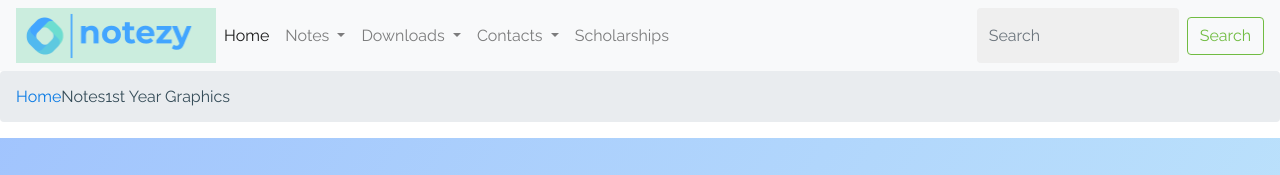
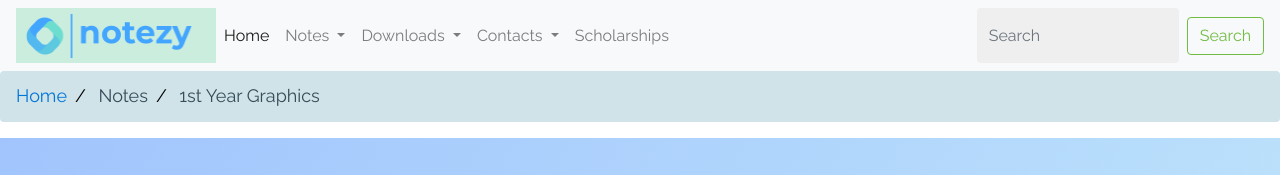
Before and after one commit to sidan-1999/notesy, a plain HTML site: page graphics.html in a window 1280 px wide. Shown: the top 175 px of the page. Drawn offline with nearby package versions, Linux system fonts and the light colour scheme.

Commit message:
replaced

```diff
--- a/graphics.html
+++ b/graphics.html
@@ -23,6 +23,28 @@
 
   <style>
 
+    ul.breadcrumb {
+      padding: 10px 16px;
+      list-style: none;
+      background-color: #cfe3e8;
+    }
+    ul.breadcrumb li {
+      display: inline;
+      font-size: 18px;
+    }
+    ul.breadcrumb li+li:before {
+      padding: 8px;
+      color: black;
+      content: "/\00a0";
+    }
+    ul.breadcrumb li a {
+      color: #0275d8;
+      text-decoration: none;
+    }
+    ul.breadcrumb li a:hover {
+      color: #01447e;
+      text-decoration: none;
+    }
     </style>
 </head>
 <body>
```
